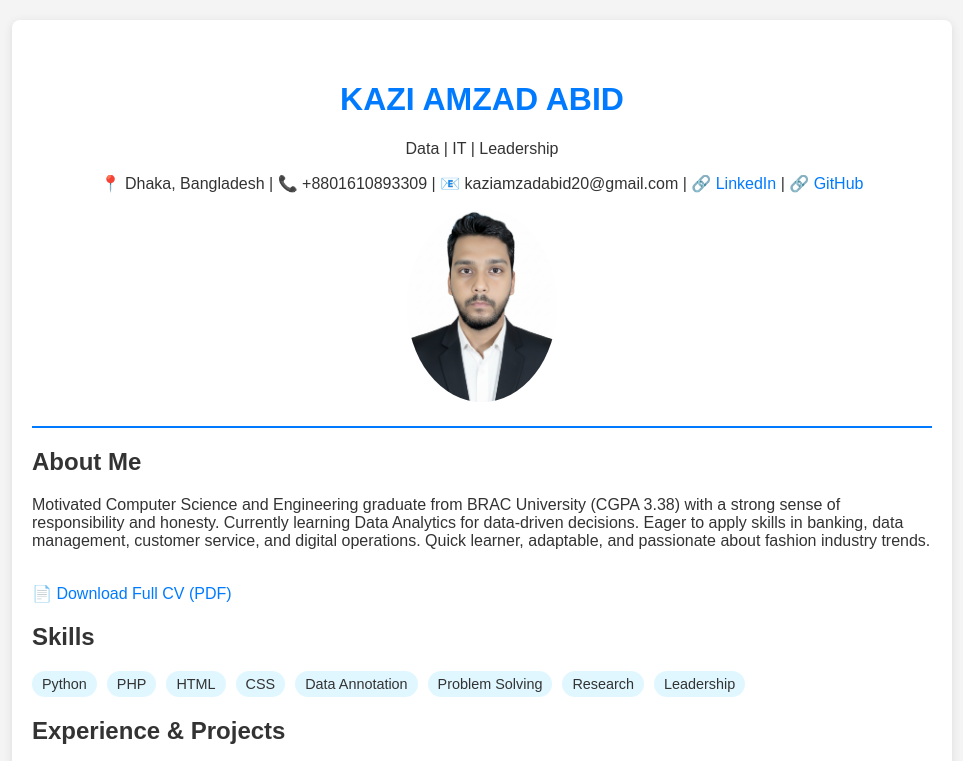
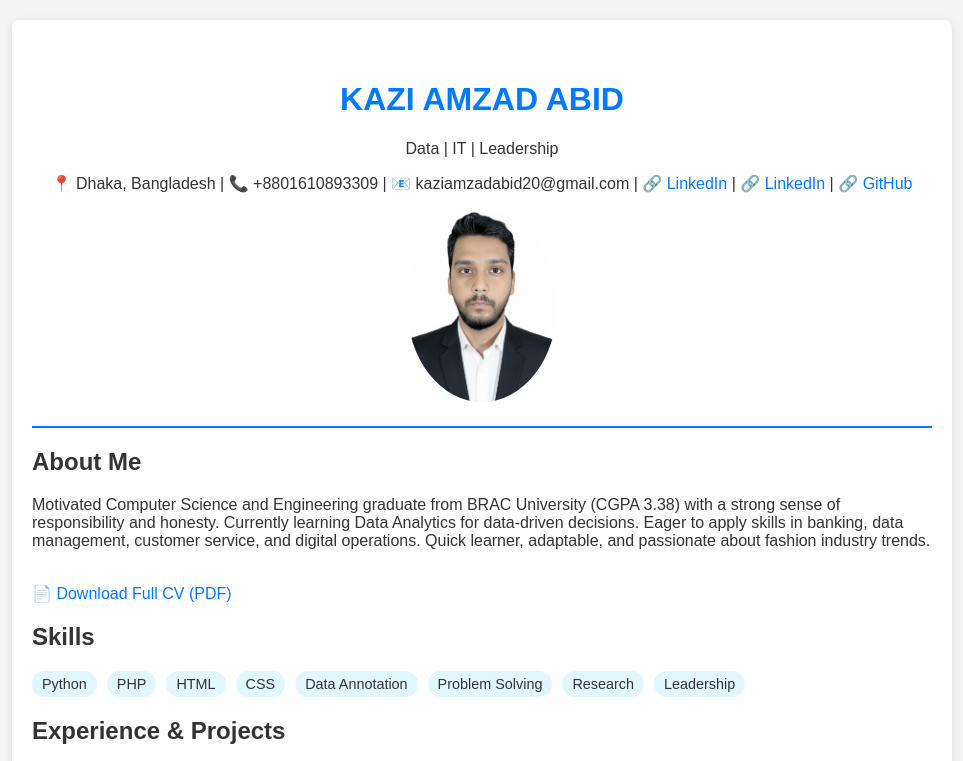
Before and after one commit to kaziamzadabid1/kaziamzadabid1.github.io, a plain HTML site: page index.html in a window 1280 px wide. Shown: the top 761 px of the page, without its empty margins (158-1121 px from the left). Drawn offline with Linux system fonts and the light colour scheme.

Commit message:
Update contact links in index.html

```diff
--- a/index.html
+++ b/index.html
@@ -22,7 +22,7 @@
         <header>
             <h1>KAZI AMZAD ABID</h1>
             <p>Data | IT | Leadership</p>
-            <p>📍 Dhaka, Bangladesh | 📞 +8801610893309 | 📧 kaziamzadabid20@gmail.com | 🔗 <a href="https://www.linkedin.com/in/kazi-amzad-abid" target="_blank">LinkedIn</a> | 🔗 <a href="https://github.com/kaziamzadabid1" target="_blank">GitHub</a></p>
+            <p>📍 Dhaka, Bangladesh | 📞 +8801610893309 | 📧 kaziamzadabid20@gmail.com | 🔗 <a href="https://www.linkedin.com/in/kazi-amzad-abid-67501427b/" target="_blank">LinkedIn</a> | 🔗 <a href="https://www.linkedin.com/in/kazi-amzad-abid" target="_blank">LinkedIn</a> | 🔗 <a href="https://www.linkedin.com/in/kazi-amzad-abid-67501427b/" target="_blank">GitHub</a></a></p>
             <img src="profile.jpg" alt="Kazi Amzad Abid" width="150" style="border-radius:50%;">
         </header>
 
```
